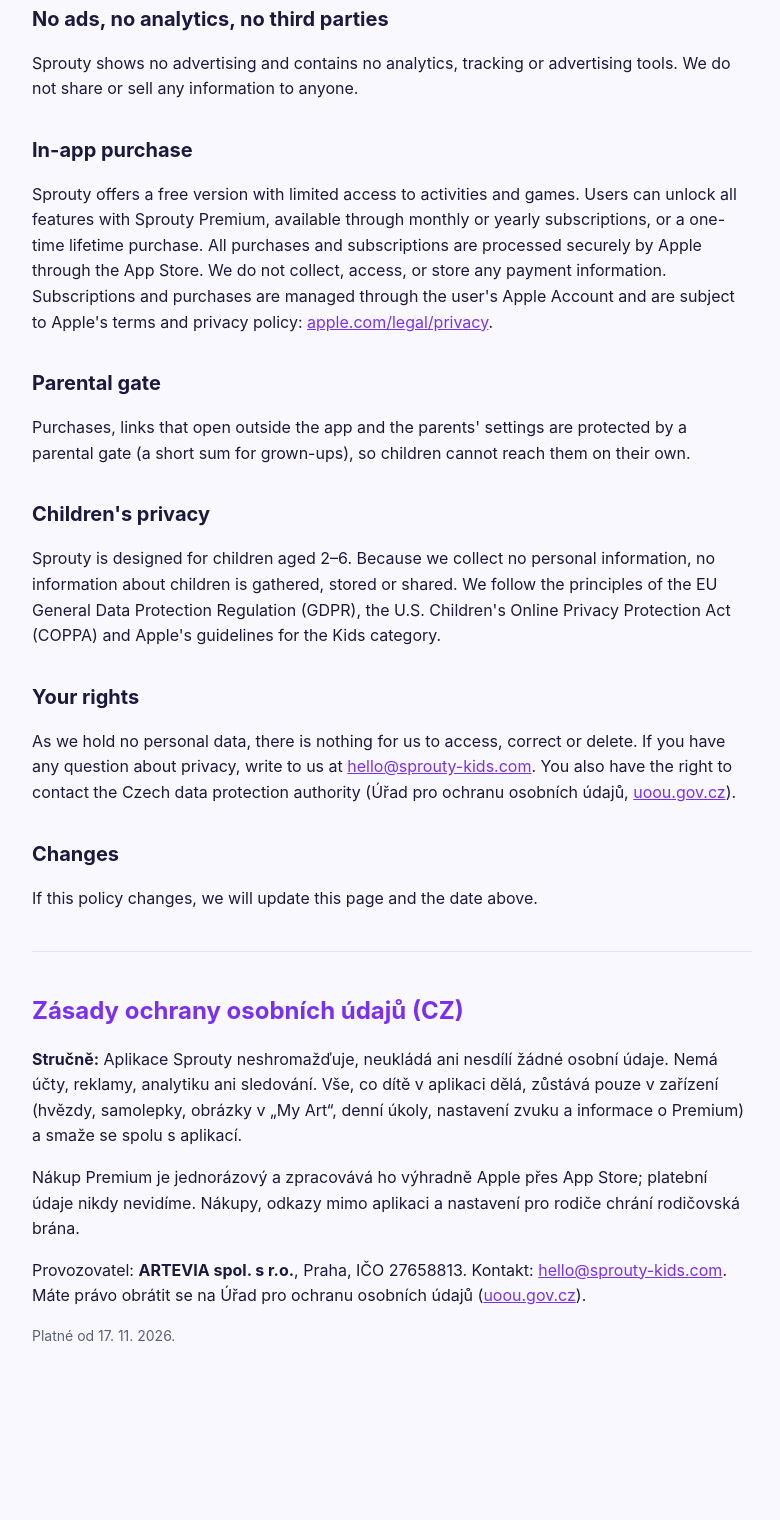
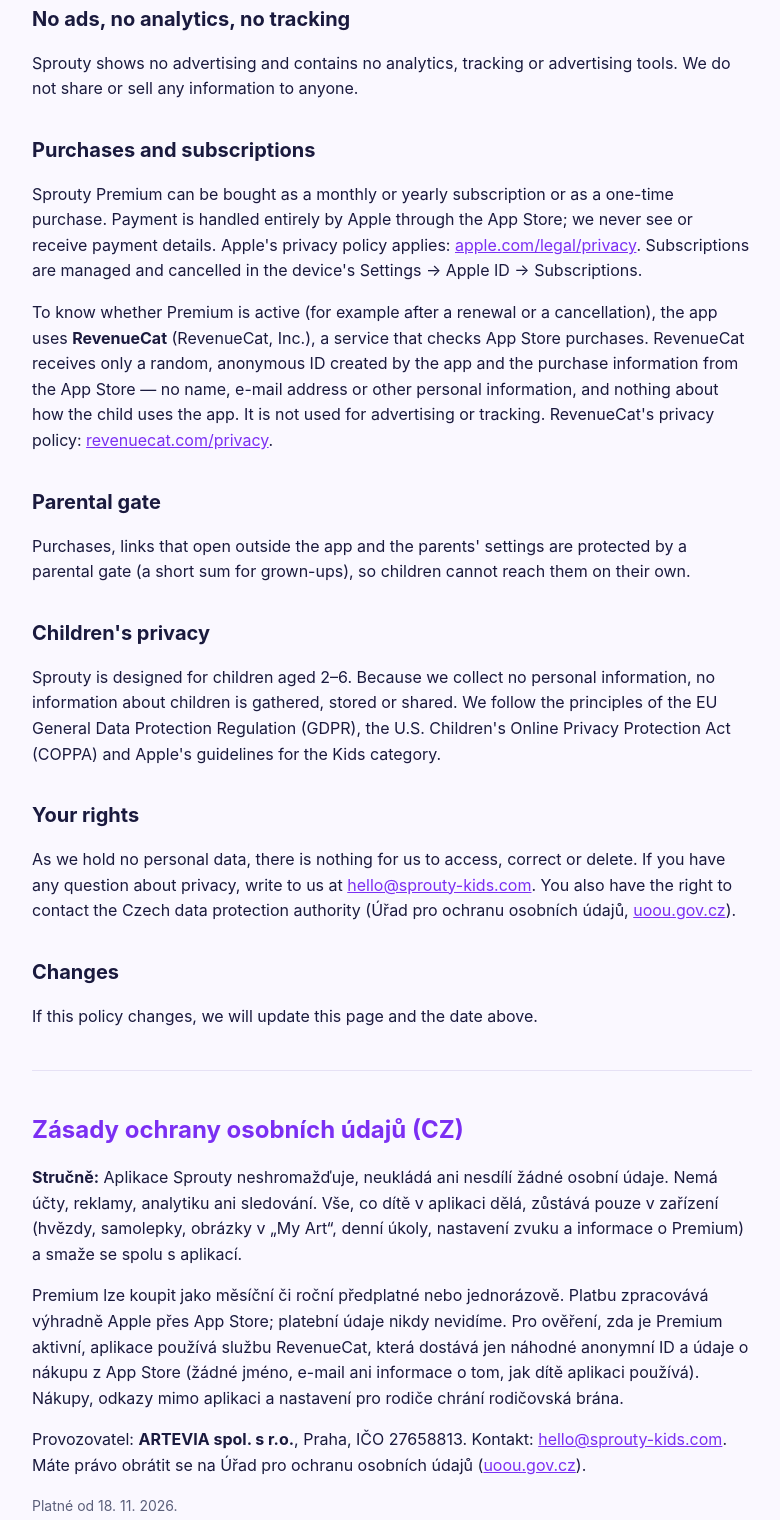
Before and after one commit to Sprouty-kids-app/sprouty-kids-app, a plain HTML site: page privacy.html in a window 1280 px wide. Shown: the part 771-2291 px from the top of the page, without its empty margins (248-1028 px from the left). Before the commit the page ends 2196 px from the top, so only its background shows below. Drawn offline with Linux system fonts and the light colour scheme.

Commit message:
Add files via upload

```diff
--- a/privacy.html
+++ b/privacy.html
@@ -21,7 +21,7 @@
 <body>
 <main>
 <h1>Privacy Policy</h1>
-<p class="muted">Sprouty – learning games for kids · Effective date: 17 November 2026</p>
+<p class="muted">Sprouty – learning games for kids · Effective date: 18 November 2026</p>
 
 <div class="box">
 <p><strong>In short:</strong> Sprouty does not collect, store or share any personal
@@ -46,15 +46,24 @@ sound setting and whether Premium is unlocked. This information never leaves the
 device and is deleted when the app is deleted. Parents can also clear it in
 <em>For parents → Reset progress</em>.</p>
 
-<h2>No ads, no analytics, no third parties</h2>
+<h2>No ads, no analytics, no tracking</h2>
 <p>Sprouty shows no advertising and contains no analytics, tracking or advertising
 tools. We do not share or sell any information to anyone.</p>
 
-<h2>In-app purchase</h2>
-<p>Sprouty offers a free version with limited access to activities and games.
-Users can unlock all features with Sprouty Premium, available through monthly or yearly subscriptions, or a one-time lifetime purchase.
-All purchases and subscriptions are processed securely by Apple through the App Store. We do not collect, access, or store any payment information.
-Subscriptions and purchases are managed through the user's Apple Account and are subject to Apple's terms and privacy policy: <a href="https://www.apple.com/legal/privacy/">apple.com/legal/privacy</a>.</p>
+<h2>Purchases and subscriptions</h2>
+<p>Sprouty Premium can be bought as a monthly or yearly subscription or as a
+one-time purchase. Payment is handled entirely by Apple through the App Store; we
+never see or receive payment details. Apple's privacy policy applies:
+<a href="https://www.apple.com/legal/privacy/">apple.com/legal/privacy</a>.
+Subscriptions are managed and cancelled in the device's Settings → Apple ID →
+Subscriptions.</p>
+<p>To know whether Premium is active (for example after a renewal or a
+cancellation), the app uses <strong>RevenueCat</strong> (RevenueCat, Inc.), a service
+that checks App Store purchases. RevenueCat receives only a random, anonymous ID
+created by the app and the purchase information from the App Store — no name,
+e-mail address or other personal information, and nothing about how the child uses
+the app. It is not used for advertising or tracking. RevenueCat's privacy policy:
+<a href="https://www.revenuecat.com/privacy">revenuecat.com/privacy</a>.</p>
 
 <h2>Parental gate</h2>
 <p>Purchases, links that open outside the app and the parents' settings are protected
@@ -85,13 +94,16 @@ the right to contact the Czech data protection authority
 osobní údaje. Nemá účty, reklamy, analytiku ani sledování. Vše, co dítě v aplikaci
 dělá, zůstává pouze v zařízení (hvězdy, samolepky, obrázky v „My Art“, denní úkoly,
 nastavení zvuku a informace o Premium) a smaže se spolu s aplikací.</p>
-<p>Nákup Premium je jednorázový a zpracovává ho výhradně Apple přes App Store; platební
-údaje nikdy nevidíme. Nákupy, odkazy mimo aplikaci a nastavení pro rodiče chrání
+<p>Premium lze koupit jako měsíční či roční předplatné nebo jednorázově. Platbu
+zpracovává výhradně Apple přes App Store; platební údaje nikdy nevidíme. Pro ověření,
+zda je Premium aktivní, aplikace používá službu RevenueCat, která dostává jen náhodné
+anonymní ID a údaje o nákupu z App Store (žádné jméno, e-mail ani informace o tom,
+jak dítě aplikaci používá). Nákupy, odkazy mimo aplikaci a nastavení pro rodiče chrání
 rodičovská brána.</p>
 <p>Provozovatel: <strong>ARTEVIA spol. s r.o.</strong>, Praha, IČO 27658813.
 Kontakt: <a href="mailto:hello@sprouty-kids.com">hello@sprouty-kids.com</a>.
 Máte právo obrátit se na Úřad pro ochranu osobních údajů (<a href="https://uoou.gov.cz">uoou.gov.cz</a>).</p>
-<p class="muted">Platné od 17. 11. 2026.</p>
+<p class="muted">Platné od 18. 11. 2026.</p>
 </main>
 </body>
 </html>
```
Also changed, not shown: index.html (+32 -1 lines).
